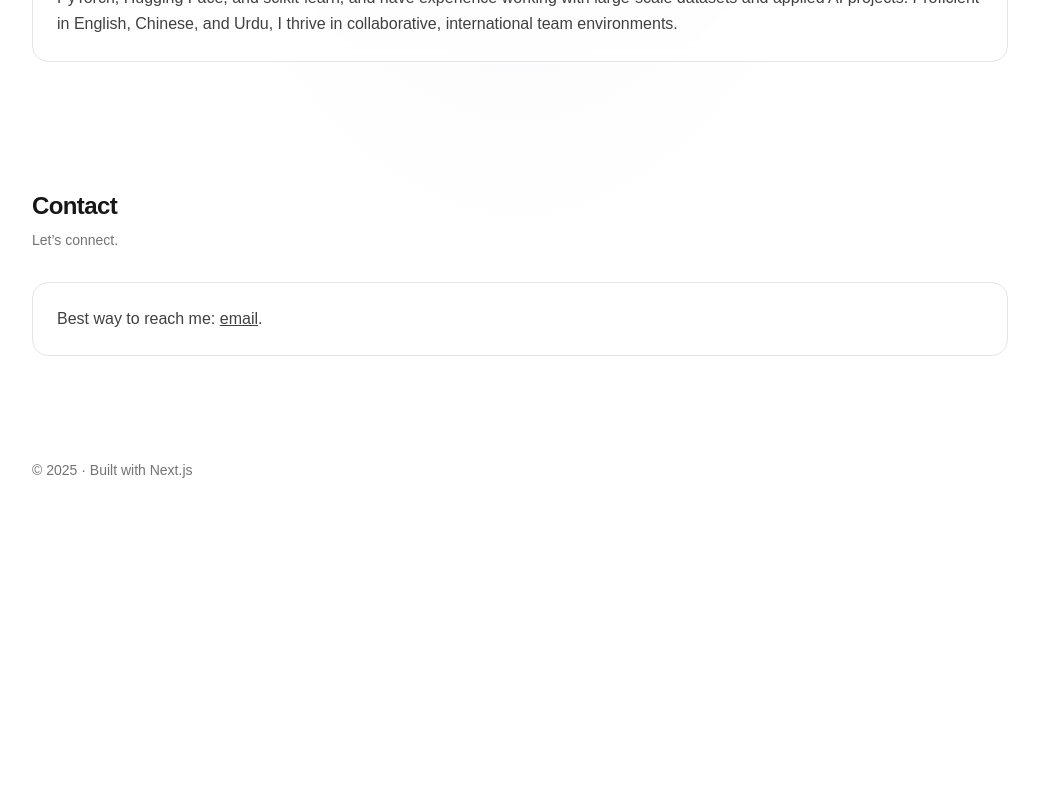
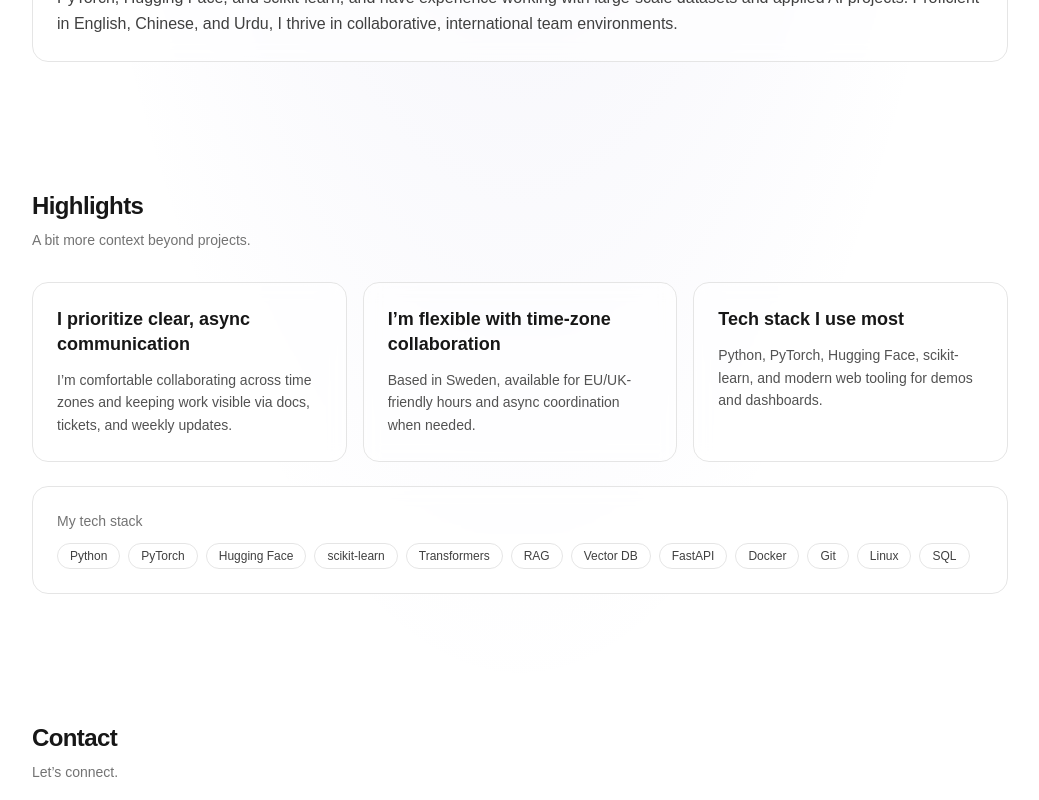
Before and after one commit to 0x0checo/MyWebsite, a Next.js app: page / in a window 1280 px wide. Shown: the part 1280-2080 px from the top of the page, without its empty margins (120-1159 px from the left). Before the commit the page ends 1800 px from the top, so only its background shows below. Built offline with nearby package versions, Linux system fonts and the light colour scheme.

Commit message:
add highlights and tech stack

```diff
--- a/src/app/page.tsx
+++ b/src/app/page.tsx
@@ -3,6 +3,7 @@ import { FloatingNav } from "@/components/FloatingNav";
 import { Hero } from "@/components/sections/Hero";
 import { Projects } from "@/components/sections/Projects";
 import { About } from "@/components/sections/About";
+import { Highlights } from "@/components/sections/Highlights";
 import { Contact } from "@/components/sections/Contact";
 
 export default function Page() {
@@ -15,6 +16,7 @@ export default function Page() {
         <Hero />
         <Projects />
         <About />
+	<Highlights />
         <Contact />
 
         <footer className="py-10">
--- a/src/components/FloatingNav.tsx
+++ b/src/components/FloatingNav.tsx
@@ -6,6 +6,7 @@ const items = [
   { label: "Home", href: "#home" },
   { label: "Projects", href: "#projects" },
   { label: "About", href: "#about" },
+  { label: "Highlights", href: "#highlights" },
   { label: "Contact", href: "#contact" },
 ];
 
--- /dev/null
+++ b/src/components/sections/Highlights.tsx
@@ -0,0 +1,51 @@
+"use client";
+
+import { Section } from "@/components/Section";
+import { site } from "@/data/site";
+import { motion } from "framer-motion";
+
+export function Highlights() {
+  return (
+    <Section
+      id="highlights"
+      title="Highlights"
+      subtitle="A bit more context beyond projects."
+    >
+      <div className="grid gap-4 md:grid-cols-3">
+        {site.FeatureCard.map((item, idx) => (
+          <motion.div
+            key={item.title}
+            initial={{ opacity: 0, y: 10 }}
+            whileInView={{ opacity: 1, y: 0 }}
+            viewport={{ once: true, amount: 0.2 }}
+            transition={{ delay: idx * 0.05, duration: 0.35 }}
+            className="rounded-2xl border border-neutral-200 bg-white/60 p-6 backdrop-blur dark:border-neutral-800 dark:bg-neutral-950/40"
+          >
+            <h3 className="text-lg font-semibold leading-snug">
+              {item.title}
+            </h3>
+            <p className="mt-3 text-sm leading-relaxed text-neutral-600 dark:text-neutral-300">
+              {item.body}
+            </p>
+          </motion.div>
+        ))}
+      </div>
+
+      <div className="mt-6 rounded-2xl border border-neutral-200 bg-white/60 p-6 backdrop-blur dark:border-neutral-800 dark:bg-neutral-950/40">
+        <p className="text-sm text-neutral-500 dark:text-neutral-400">
+          My tech stack
+        </p>
+        <div className="mt-3 flex flex-wrap gap-2">
+          {site.techStack.map((t) => (
+            <span
+              key={t}
+              className="rounded-full border border-neutral-200 px-3 py-1 text-xs text-neutral-700 dark:border-neutral-800 dark:text-neutral-200"
+            >
+              {t}
+            </span>
+          ))}
+        </div>
+      </div>
+    </Section>
+  );
+}
--- a/src/data/site.ts
+++ b/src/data/site.ts
@@ -49,4 +49,34 @@ My academic background combines linguistics and computer science, with hands-on
 I am skilled in Python, PyTorch, Hugging Face, and scikit-learn, and have experience working with large-scale datasets and applied AI projects.
 Proficient in English, Chinese, and Urdu, I thrive in collaborative, international team environments.
 `.trim(),
+
+ FeatureCard: [
+  {
+    title: "I prioritize clear, async communication",
+    body: "I’m comfortable collaborating across time zones and keeping work visible via docs, tickets, and weekly updates.",
+  },
+  {
+    title: "I’m flexible with time-zone collaboration",
+    body: "Based in Sweden, available for EU/UK-friendly hours and async coordination when needed.",
+  },
+  {
+    title: "Tech stack I use most",
+    body: "Python, PyTorch, Hugging Face, scikit-learn, and modern web tooling for demos and dashboards.",
+  },
+],
+
+techStack: [
+  "Python",
+  "PyTorch",
+  "Hugging Face",
+  "scikit-learn",
+  "Transformers",
+  "RAG",
+  "Vector DB",
+  "FastAPI",
+  "Docker",
+  "Git",
+  "Linux",
+  "SQL",
+]
 }
```
